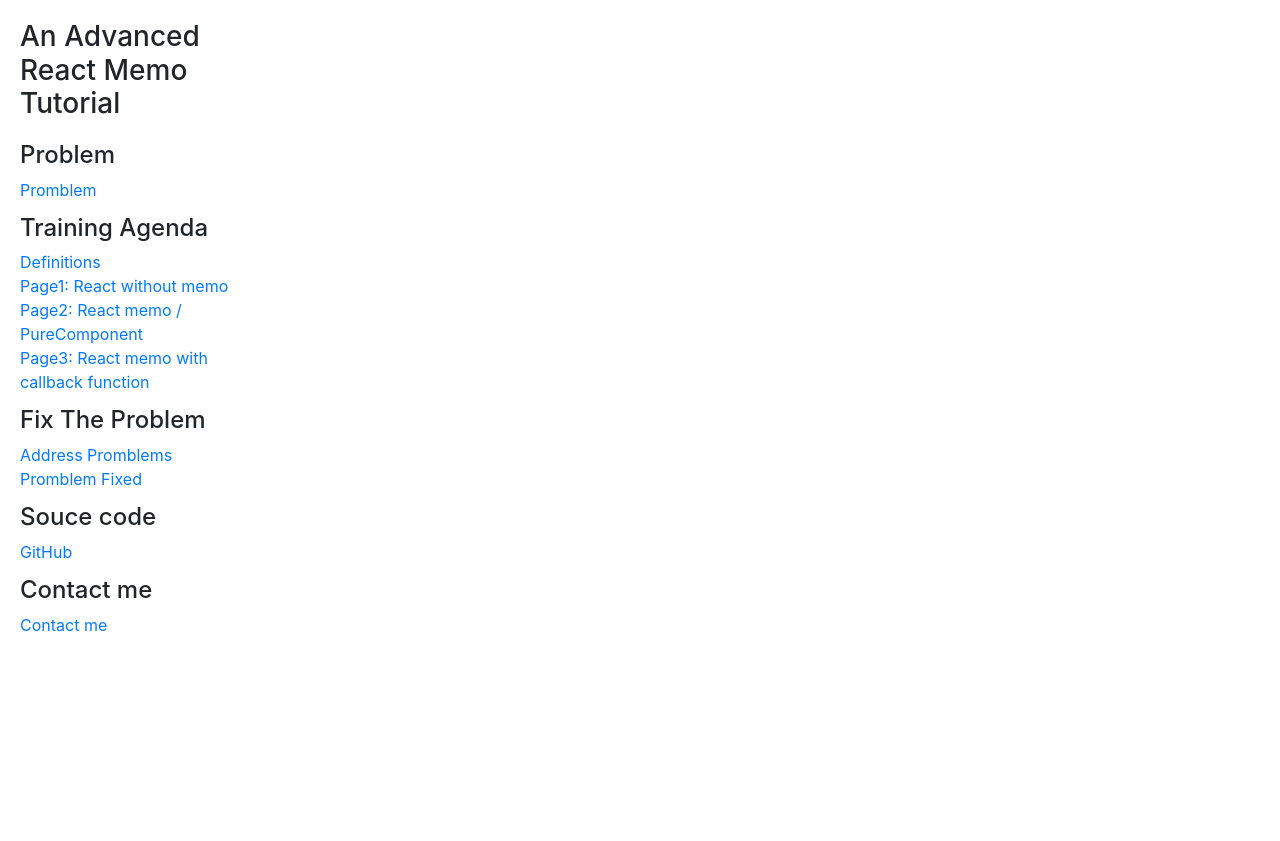
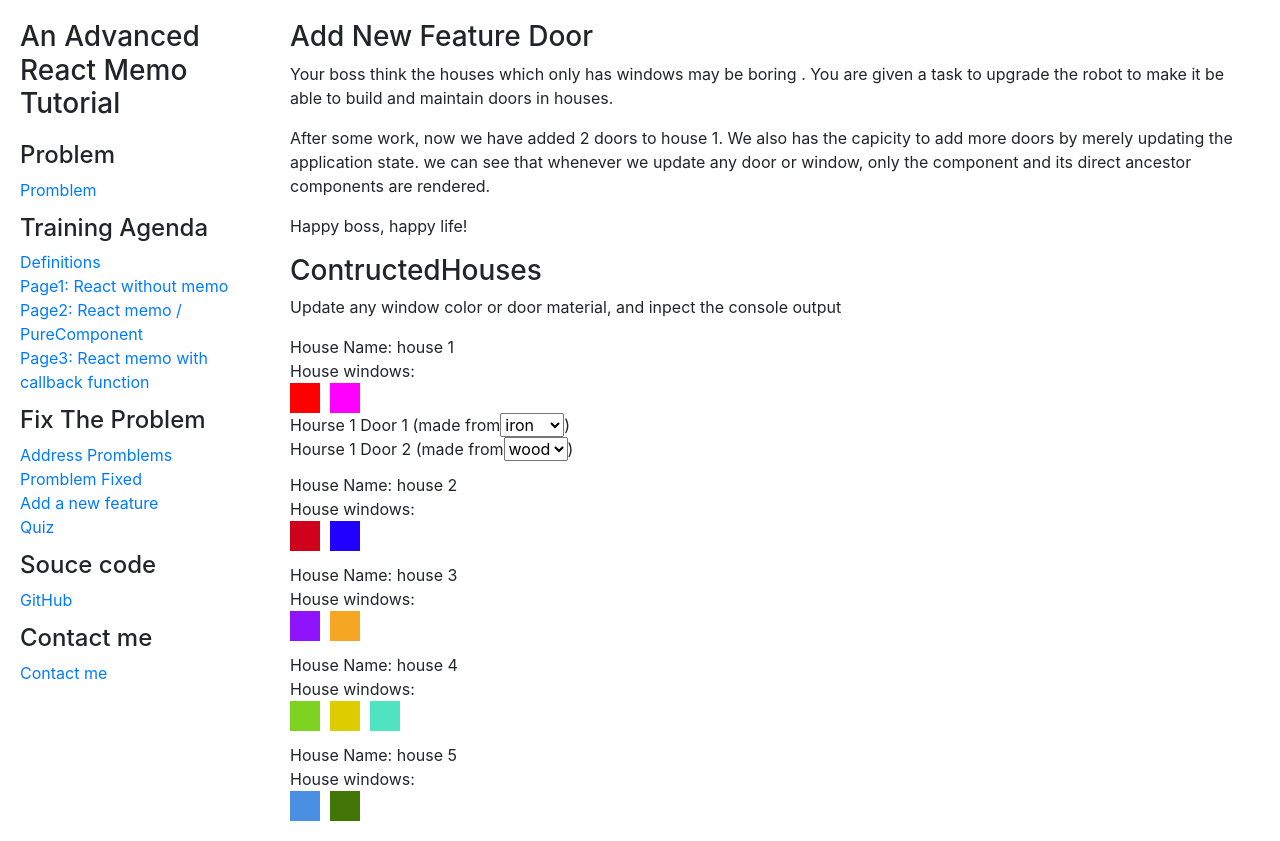
Before and after one commit to sixtyseven/advance_react_memo, a React (Create React App) app: page /add-new-feature-door in a window 1280 px wide. Before the commit the page ends 800 px from the top, so only its background shows below. Built offline with nearby package versions, Linux system fonts and the light colour scheme.

Commit message:
Add a quiz

```diff
--- a/src/App.tsx
+++ b/src/App.tsx
@@ -10,6 +10,8 @@ import ContaceMe from "pages/ContactMe";
 import ProblemFixing from "pages/ProblemFixing";
 import Home from "pages/Home";
 import Nav from "common/Nav";
+import AddFeatureDoor from "pages/AddFeatureDoor";
+import QuizAddMoreNewFeature from "pages/QuizAddMoreNewFeature";
 
 export default function App() {
   console.log("[render] App ");
@@ -29,6 +31,12 @@ export default function App() {
             </Route>
             <Route path="/problem-fixing">
               <ProblemFixing />
+            </Route>
+            <Route path="/add-new-feature-door">
+              <AddFeatureDoor />
+            </Route>
+            <Route path="/quiz">
+              <QuizAddMoreNewFeature />
             </Route>
             <Route path="/contact-me">
               <ContaceMe />
--- a/src/common/Nav.tsx
+++ b/src/common/Nav.tsx
@@ -21,6 +21,8 @@ const navData = {
       items: [
         { link: "/problem-fixing", label: "Address Promblems" },
         { link: "/problem-fixed", label: "Promblem Fixed" },
+        { link: "/add-new-feature-door", label: "Add a new feature" },
+        { link: "/quiz", label: "Quiz" },
       ],
     },
     {
--- a/src/features/ContructedHouses.tsx
+++ b/src/features/ContructedHouses.tsx
@@ -13,8 +13,10 @@ function ContructedHouses() {
   return (
     <>
       <h3>ContructedHouses </h3>
-      <p>Update any window color, and inpect the console output</p>
-      <p>It is glad to see that only the components required are rendered</p>
+      <p>
+        Update any window color or door material, and inpect the console output
+      </p>
+
       {houses.map((house) => {
         return (
           <MemoHouse
--- a/src/features/NormalHouse.tsx
+++ b/src/features/NormalHouse.tsx
@@ -74,7 +74,7 @@ function NormalHouse(props: IProps) {
   const { uid: houseUid, name, windows, doors } = house;
   console.log("[render] render House ", name);
   return (
-    <>
+    <div style={{ marginTop: 12 }}>
       <div>House Name: {name} </div>
       <div>House windows: </div>
       <div style={{ display: "flex" }}>
@@ -105,7 +105,7 @@ function NormalHouse(props: IProps) {
           );
         })}
       </div>
-    </>
+    </div>
   );
 }
 
--- /dev/null
+++ b/src/pages/AddFeatureDoor.tsx
@@ -0,0 +1,27 @@
+import ContructedHouses from "features/ContructedHouses";
+
+function AddNewFeatureDoor() {
+  return (
+    <div className="page">
+      <h3>Add New Feature Door</h3>
+      <p>
+        Your boss think the houses which only has windows may be boring . You
+        are given a task to upgrade the robot to make it be able to build and
+        maintain doors in houses.
+      </p>
+      <p>
+        After some work, now we have added 2 doors to house 1. We also has the
+        capicity to add more doors by merely updating the application state. we
+        can see that whenever we update any door or window, only the component
+        and its direct ancestor components are rendered.
+      </p>
+      <p>Happy boss, happy life!</p>
+
+      <div>
+        <ContructedHouses />
+      </div>
+    </div>
+  );
+}
+
+export default AddNewFeatureDoor;
--- a/src/pages/ContactMe.tsx
+++ b/src/pages/ContactMe.tsx
@@ -1,4 +1,5 @@
-const IndexPage = () => {
+const ContactMe = () => {
+  console.log("[render] Page Contact Me ");
   return (
     <div>
       <h3>Contact Me</h3>
@@ -49,4 +50,4 @@ const IndexPage = () => {
   );
 };
 
-export default IndexPage;
+export default ContactMe;
--- a/src/pages/Problem.tsx
+++ b/src/pages/Problem.tsx
@@ -7,7 +7,7 @@ function Problem() {
       <p>
         Your boss has 5 houses, which is built and maintained by a robot named
         "React". One day, your boss suprisingly found that, every time he wants
-        to refurnish an house window to give it a new color, "React" would
+        to refurnish a house window to give it a new color, "React" would
         refurnish all windows in 5 houses, sometimes even all the Doors (if
         there are any). Such a waste! Now you are given a task to fix the
         software installed in the robot to ask him to do things more
--- a/src/pages/ProblemFixing.tsx
+++ b/src/pages/ProblemFixing.tsx
@@ -17,7 +17,7 @@ function ProblemFixing() {
             <code>
               <pre>
                 {`/**
- * memo also accept a second argument for complext props comparision.
+ * memo also accept a second argument for complex props comparision.
  * Don't forget to take advantage of immutation and shallow comparison
  */`}
               </pre>
--- /dev/null
+++ b/src/pages/QuizAddMoreNewFeature.tsx
@@ -0,0 +1,17 @@
+import ContructedHouses from "features/ContructedHouses";
+
+function QuizAddNewFeature() {
+  console.log("[render] Page Quiz");
+  return (
+    <div className="page">
+      <h3>Quiz: Add a New Feature</h3>
+      <p>
+        Try to download the source code and play with it by adding a new feature
+        to the house. It can be Roof? Wall? Location? Or anything you like.
+      </p>
+      <p>Happy Coding! Sky is the limit!</p>
+    </div>
+  );
+}
+
+export default QuizAddNewFeature;
```
